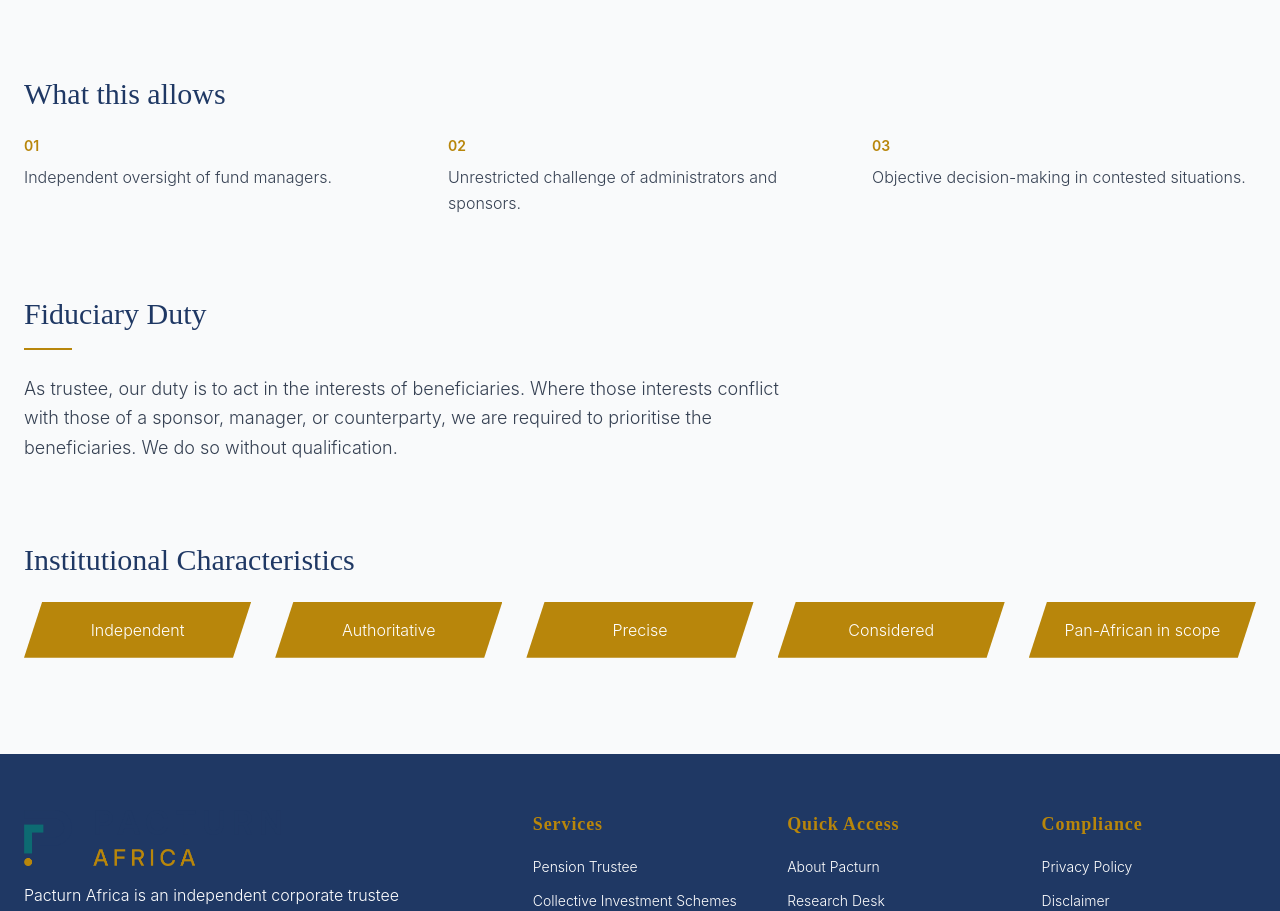
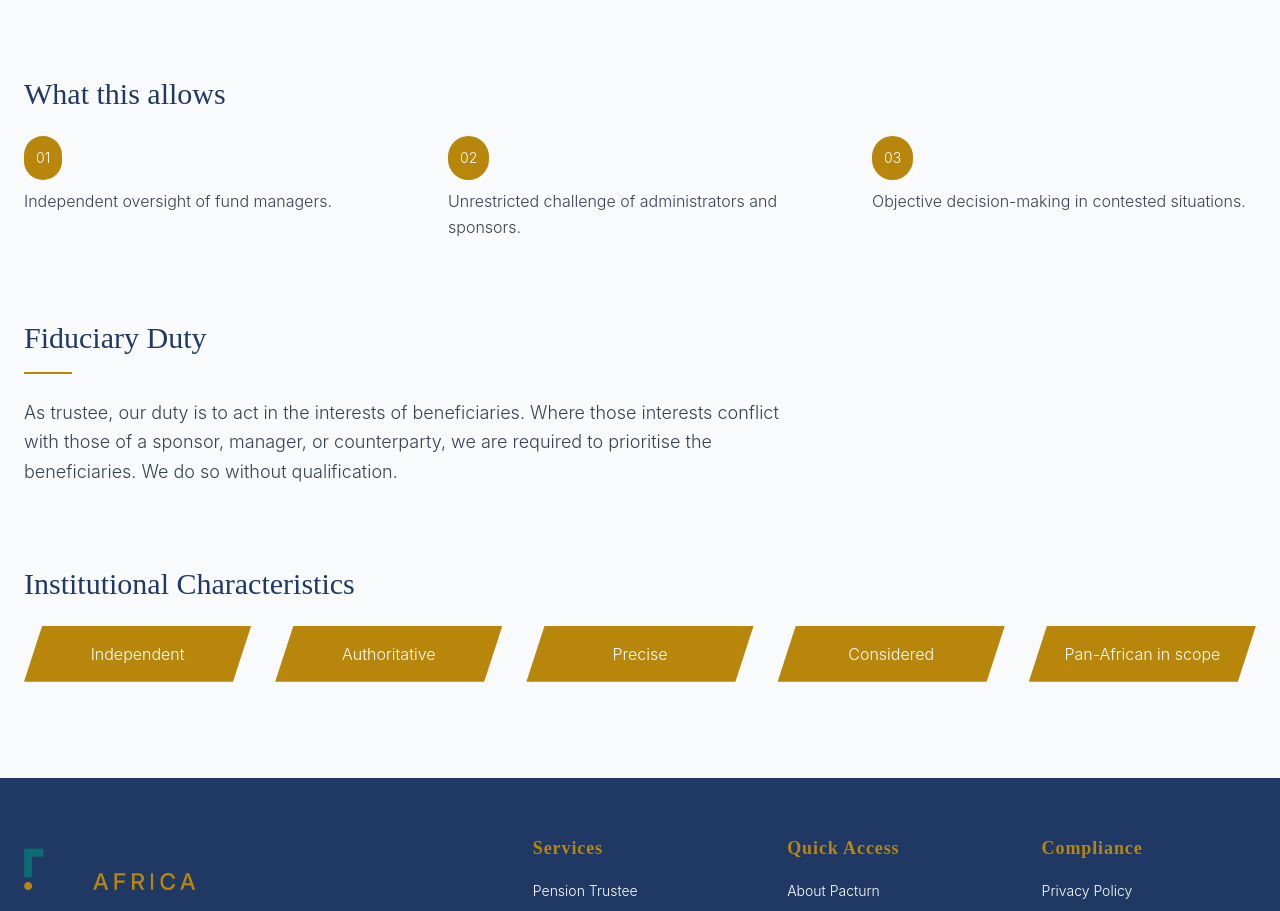
Before and after one commit to Griffin-Ndede/Pacturn_frontend, a React (Vite) app: page /about in a window 1280 px wide. Shown: the part 1360-2271 px from the top of the page. Built offline with nearby package versions, Linux system fonts and the light colour scheme.

Commit message:
Style: about us page styling

```diff
--- a/src/Pages/AboutUs.jsx
+++ b/src/Pages/AboutUs.jsx
@@ -106,7 +106,7 @@ function AboutUs() {
                 "Objective decision-making in contested situations.",
               ].map((item, index) => (
                 <div key={index}>
-                  <span className="text-sm text-custom-gold font-semibold mb-2 block">
+                  <span className="text-sm font-light text-white mb-2 block bg-custom-gold w-fit rounded-full p-3">
                     {String(index + 1).padStart(2, "0")}
                   </span>
                   <p className="text-base text-gray-700 leading-relaxed font-light">
--- a/src/Pages/Home.jsx
+++ b/src/Pages/Home.jsx
@@ -50,13 +50,13 @@ function Home() {
                         <p className="text-lg text-custom-navy leading-relaxed mb-10 max-w-xl font-semibold">
                             A corporate trustee institution with no affiliated interests.
                         </p>
-                        <p className="text-base font-light leading-relaxed mb-8 max-w-2xl text-custom-navy font-light">
+                        <p className="text-base leading-relaxed mb-8 max-w-2xl text-custom-navy font-light">
                             Pacturn Africa acts as fiduciary to pension schemes, investment structures, and corporate
                             mandates. <span className="font-semibold text-custom-gold">We do not manage assets. We do not custody assets. We do not lend. We act only as trustee.</span>
                             That distinction defines every decision we make.
                         </p>
 
-                        <div className="grid grid-cols-1 md:grid-cols-2">
+                        <div className="grid grid-cols-1 md:grid-cols-2 gap-5">
                             <Link
                                 to="/contact"
                                 className="btn-primary font-light w-fit  md:mx-0 mx-auto"
```
